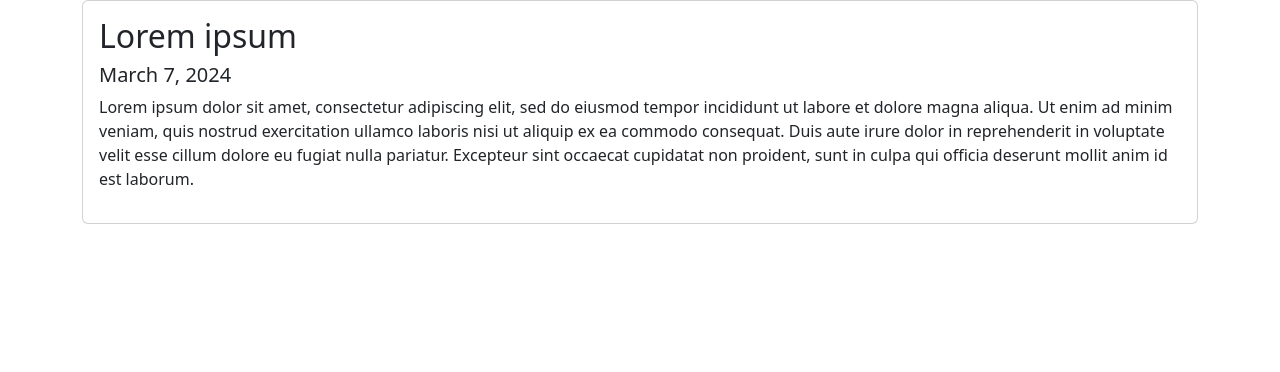
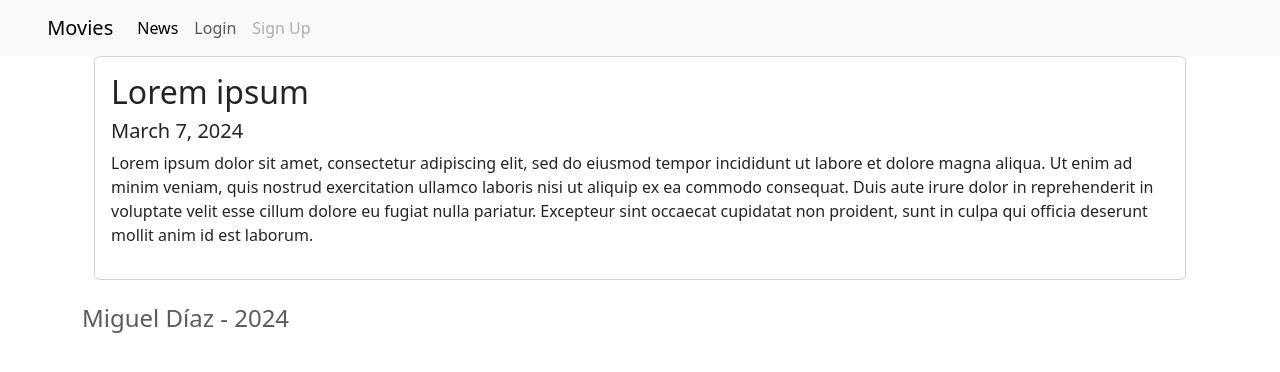
Before and after one commit to Conecta-EAFIT/Conecta_EAFIT, a Django app: page /news/ in a window 1280 px wide. Shown: the top 372 px of the page. Run offline with Django 5.2, Linux system fonts and the light colour scheme; data comes from the database, SQL or seed files in the repository.

Commit message:
Taller 2 terminado

```diff
--- a/moviereviews/movie/templates/About.html
+++ b/moviereviews/movie/templates/About.html
@@ -1 +1,6 @@
+{% extends "base.html" %}
+{% block content %}
+
 <h1>Welcome to About page</h1>
+
+{% endblock content %}
--- a/moviereviews/moviereviews/settings.py
+++ b/moviereviews/moviereviews/settings.py
@@ -59,7 +59,7 @@ ROOT_URLCONF = 'moviereviews.urls'
 TEMPLATES = [
     {
         'BACKEND': 'django.template.backends.django.DjangoTemplates',
-        'DIRS': [],
+        'DIRS': [os.path.join(BASE_DIR, 'moviereviews/templates')],
         'APP_DIRS': True,
         'OPTIONS': {
             'context_processors': [
--- /dev/null
+++ b/moviereviews/moviereviews/templates/base.html
@@ -0,0 +1,45 @@
+<head>
+    <link href="https://cdn.jsdelivr.net/npm/bootstrap@5.3.3/dist/css/bootstrap.min.css" rel="stylesheet" integrity="sha384-QWTKZyjpPEjISv5WaRU9OFeRpok6YctnYmDr5pNlyT2bRjXh0JMhjY6hW+ALEwIH" crossorigin="anonymous">
+    <script src="https://cdn.jsdelivr.net/npm/bootstrap@5.3.3/dist/js/bootstrap.bundle.min.js" integrity="sha384-YvpcrYf0tY3lHB60NNkmXc5s9fDVZLESaAA55NDzOxhy9GkcIdslK1eN7N6jIeHz" crossorigin="anonymous"></script>
+</head>
+
+<nav class="navbar navbar-expand-lg bg-body-tertiary">
+    <div class="container-fluid">
+        <a class="navbar-brand" href="{% url 'home' %}">
+            {% load static %}
+            <img scr="{% static 'images/D4H_logo.png' %}" alt="" width="30" heigth="24" clas="d-inline-block align-text-top">
+            Movies
+        </a>
+        <button class="navbar-toggler" type="button" data-bs-toggle="collapse" data-bs-target="#navbarSupportedContent" aria-controls="navbarSupportedContent" aria-expanded="false" aria-label="Toggle navigation">
+            <span class="navbar-toggler-icon"></span>
+        </button>
+        <div class="collapse navbar-collapse" id="navbarSupportedContent">
+            <ul class="navbar-nav me-auto mb-2 mb-lg-0">
+            <li class="nav-item">
+                <a class="nav-link active" aria-current="page" href="{% url 'news' %}">News</a>
+            </li>
+            <li class="nav-item">
+                <a class="nav-link" href="#">Login</a>
+            </li>
+            <li class="nav-item">
+                <a class="nav-link disabled" aria-disabled="true">Sign Up</a>
+            </li>
+            </ul>
+        </div>
+    </div>
+</nav>
+
+<div class="container">
+    {% block content %}
+    {% endblock content %}
+</div>
+
+<footer class="text-center text-lg-start bg-ligth text-muted mt-4">
+    <div class="container">
+        <div class="row">
+            <div clas="text-center p-4">
+                <h4>Miguel Díaz - 2024</h4>
+            </div>
+        </div>
+    </div>
+</footer>
--- a/moviereviews/moviereviews/urls.py
+++ b/moviereviews/moviereviews/urls.py
@@ -23,7 +23,7 @@ from django.conf import settings
 
 urlpatterns = [
     path('admin/', admin.site.urls),
-    path('', movieviews.home),
+    path('', movieviews.home, name='home'),
     path('about/', movieviews.about),
     path('news/', include('news.urls')),
 ]
--- a/moviereviews/news/templates/news.html
+++ b/moviereviews/news/templates/news.html
@@ -1,6 +1,5 @@
-<head>
-    <link href="https://cdn.jsdelivr.net/npm/bootstrap@5.3.3/dist/css/bootstrap.min.css" rel="stylesheet" integrity="sha384-QWTKZyjpPEjISv5WaRU9OFeRpok6YctnYmDr5pNlyT2bRjXh0JMhjY6hW+ALEwIH" crossorigin="anonymous">
-</head>
+{% extends "base.html" %}
+{% block content %}
 
 <div class="container">
     {% for news in newss %}
@@ -17,3 +16,5 @@
         </div>
     {% endfor %}
 </div>
+
+{% endblock content %}
```
Also changed, not shown: moviereviews/movie/templates/home.html (+5 -4 lines), moviereviews/moviereviews/static/images/D4H_logo.png (added), moviereviews/pto1.png (added), moviereviews/pto2.png (added), moviereviews/pto3.png (added).
